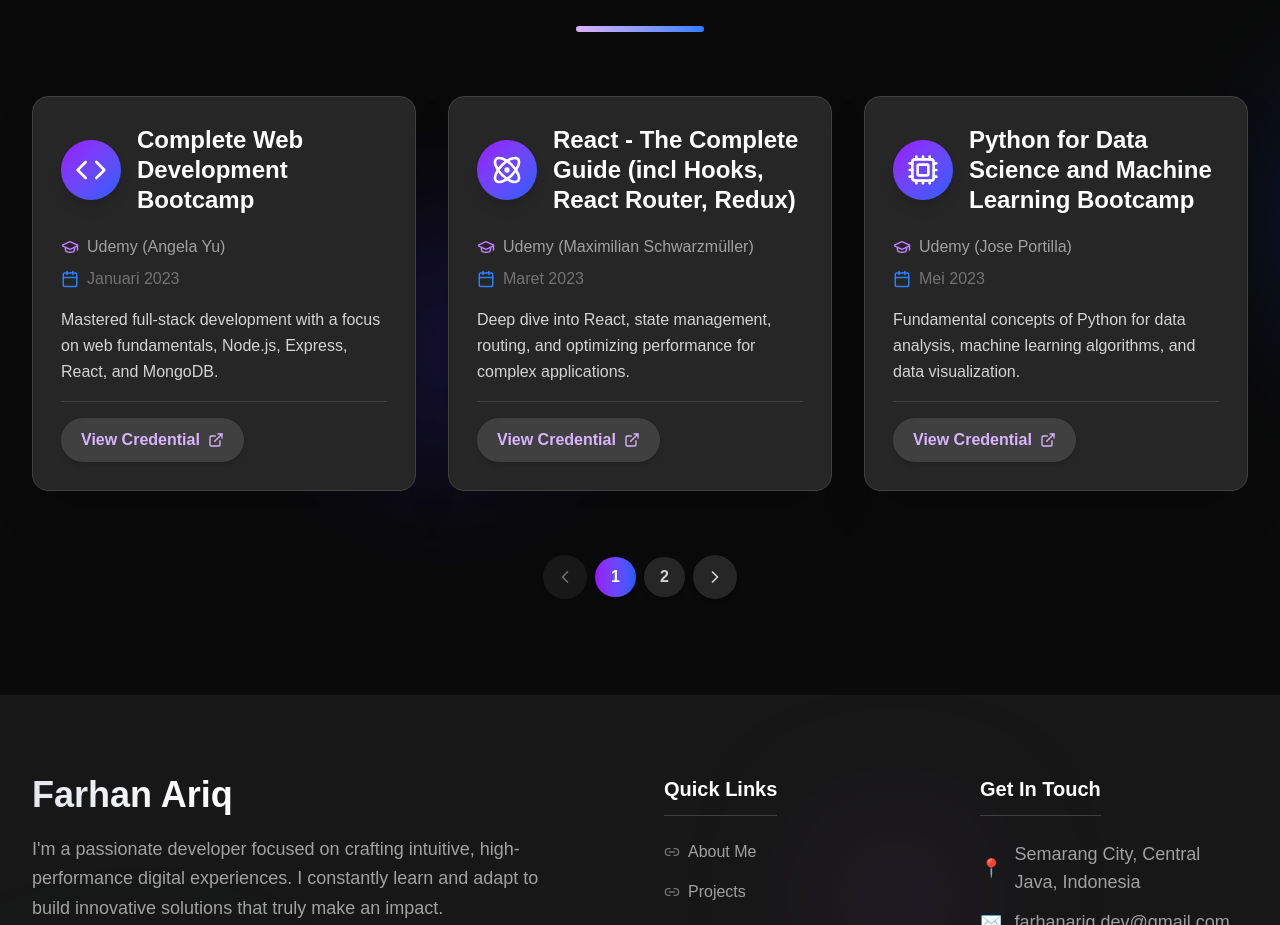
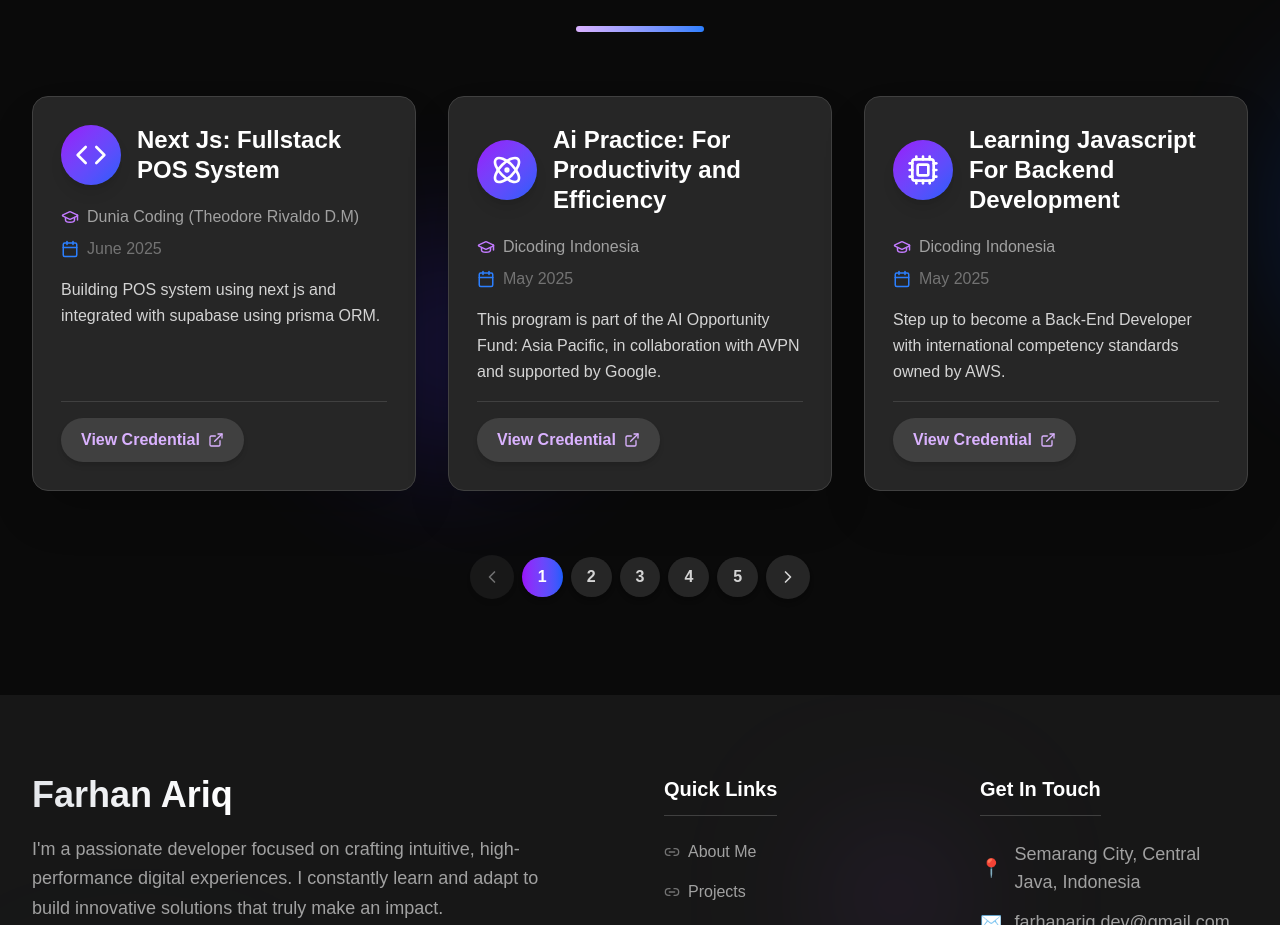
Before and after one commit to AriqF1/web-portofolio, a Next.js app: page / in a window 1280 px wide. Shown: the part 3244-4169 px from the top of the page. Built offline with nearby package versions, Linux system fonts and the light colour scheme.

Commit message:
feat: update certifications data with new entries and categories

```diff
--- a/src/data/certifications.ts
+++ b/src/data/certifications.ts
@@ -5,52 +5,157 @@ export interface Certification {
   url: string;
   icon?: string;
   description?: string;
+  category: "course" | "webinar";
 }
 
 export const certifications: Certification[] = [
   {
-    name: "Complete Web Development Bootcamp",
-    issuer: "Udemy (Angela Yu)",
-    date: "Januari 2023",
-    url: "https://www.udemy.com/certificate/UC-...",
+    name: "Next Js: Fullstack POS System",
+    issuer: "Dunia Coding (Theodore Rivaldo D.M)",
+    date: "June 2025",
+    url: "https://duniacoding.id/certificate/E-MC15-0032",
     icon: "Code",
     description:
-      "Mastered full-stack development with a focus on web fundamentals, Node.js, Express, React, and MongoDB.",
+      "Building POS system using next js and integrated with supabase using prisma ORM.",
+    category: "course",
   },
   {
-    name: "React - The Complete Guide (incl Hooks, React Router, Redux)",
-    issuer: "Udemy (Maximilian Schwarzmüller)",
-    date: "Maret 2023",
-    url: "https://www.udemy.com/certificate/UC-...",
+    name: "Ai Practice: For Productivity and Efficiency",
+    issuer: "Dicoding Indonesia",
+    date: "May 2025",
+    url: "https://www.dicoding.com/certificates/53XED8D7KPRN",
     icon: "Atom",
     description:
-      "Deep dive into React, state management, routing, and optimizing performance for complex applications.",
+      "This program is part of the AI Opportunity Fund: Asia Pacific, in collaboration with AVPN and supported by Google.",
+    category: "course",
   },
   {
-    name: "Python for Data Science and Machine Learning Bootcamp",
-    issuer: "Udemy (Jose Portilla)",
-    date: "Mei 2023",
-    url: "https://www.udemy.com/certificate/UC-...",
+    name: "Learning Javascript For Backend Development",
+    issuer: "Dicoding Indonesia",
+    date: "May 2025",
+    url: "https://www.dicoding.com/certificates/MRZMN125KPYQ",
     icon: "Cpu",
     description:
-      "Fundamental concepts of Python for data analysis, machine learning algorithms, and data visualization.",
+      "Step up to become a Back-End Developer with international competency standards owned by AWS.",
+    category: "course",
   },
   {
-    name: "AWS Certified Cloud Practitioner",
-    issuer: "Amazon Web Services (AWS)",
-    date: "Agustus 2024",
-    url: "https://www.credly.com/badges/...",
+    name: "Learning Cloud And AWS Gen Ai",
+    issuer: "Dicoding Indonesia",
+    date: "May 2025",
+    url: "https://www.dicoding.com/certificates/ERZREO4DMXYV",
     icon: "Cloud",
     description:
-      "Demonstrated foundational knowledge of AWS cloud concepts, services, security, and economics.",
+      "Learning cloud computing by referring to AWS's international competency standards.",
+    category: "course",
   },
   {
-    name: "Google IT Support Professional Certificate",
-    issuer: "Coursera (Google)",
-    date: "November 2022",
-    url: "https://www.coursera.org/account/accomplishments/certificate/...",
-    icon: "Laptop",
+    name: "Learning Cloud Basics",
+    issuer: "Dicoding Indonesia",
+    date: "April 2025",
+    url: "https://www.dicoding.com/certificates/NVP75EG8WXR0",
+    icon: "Cloud",
     description:
-      "Covered troubleshooting, customer service, networking, operating systems, and system administration.",
+      "Studying the world of cloud computing based on Google's international competency standards.",
+    category: "course",
+  },
+  {
+    name: "Laravel Filament: HR Management System",
+    issuer: "Dunia Coding (Arsadi)",
+    date: "April 2025",
+    url: "https://duniacoding.id/certificate/E-MC13-0004",
+    icon: "Code",
+    description:
+      "Building a HR management system website with laravel and using MySQL as a database.",
+    category: "course",
+  },
+  {
+    name: "React Js: Soccer Score Website",
+    issuer: "Dunia Coding (Arsadi)",
+    date: "April 2025",
+    url: "https://duniacoding.id/certificate/E-WO67-0001",
+    icon: "Volleyball",
+    description:
+      "Building a soccer score website using React JS and Tailwind CSS.",
+    category: "course",
+  },
+  {
+    name: "Laravel: Donation App Website",
+    issuer: "Dunia Coding (Yunus Febriansyah)",
+    date: "March 2025",
+    url: "https://duniacoding.id/certificate/E-WO66-0005",
+    icon: "Code",
+    description:
+      "Building a donation website using laravel and integrated with midtrans payment.",
+    category: "course",
+  },
+  {
+    name: "DevCoach 197: Back-End Python | REST API",
+    issuer: "Dicoding Indonesia (DevCoach 197)",
+    date: "June 2025",
+    url: "https://www.dicoding.com/events/9287",
+    icon: "",
+    description: "learning to create a web service using Django from scratch.",
+    category: "webinar",
+  },
+  {
+    name: "Failing Forward: Turning Setbacks into Growth in Tech",
+    issuer: "Indosat Ooredoo Hutchison Digital Camp",
+    date: "May 2025",
+    url: "https://www.dicoding.com/events/9237",
+    icon: "",
+    description:
+      "An exclusive webinar specifically for IDCamp Alumni that will discuss career preparation and soft skill development in the technology industry.",
+    category: "webinar",
+  },
+  {
+    name: "DevCoach 194: Data Engineering | ETL: Data Engineer",
+    issuer: "Dicoding Indonesia (DevCoach 194)",
+    date: "May 2025",
+    url: "https://www.dicoding.com/events/9260",
+    icon: "",
+    description:
+      "building a solid data engineering foundation! Starting from understanding the basic concepts of data processing to building ETL pipelines using Python.",
+    category: "webinar",
+  },
+  {
+    name: "DevCoach 193: React | Hooks and State Management",
+    issuer: "Dicoding Indonesia (DevCoach 193)",
+    date: "May 2025",
+    url: "https://www.dicoding.com/events/9252",
+    icon: "",
+    description:
+      "React Hooks come as a new approach that simplifies the way we manage state and side effects in React.",
+    category: "webinar",
+  },
+  {
+    name: "IDCamp x Dicoding - Web3 Engineering for Developers",
+    issuer: "Indosat Ooredoo Hutchison Digital Camp",
+    date: "April 2025",
+    url: "https://www.dicoding.com/events/9222",
+    icon: "",
+    description:
+      "begin to change the way applications and digital services are built, now Web3 comes with a system that is more transparent, secure, and empowers users.",
+    category: "webinar",
+  },
+  {
+    name: "DevCoach 189: React | Lifecycle Component",
+    issuer: "Dicoding Indonesia (DevCoach 189)",
+    date: "April 2025",
+    url: "https://www.dicoding.com/events/9217",
+    icon: "",
+    description:
+      "discussing what the lifecycle is in React components, starting from when the component is created, rendered, and then removed.",
+    category: "webinar",
+  },
+  {
+    name: "DevCoach 188: Soft Skill | Build a Positive Mindset for Progressive Skills",
+    issuer: "Dicoding Indonesia (DevCoach 188)",
+    date: "March 2025",
+    url: "https://www.dicoding.com/events/9212",
+    icon: "",
+    description:
+      "The strength of the mindset depends on us: to give up or to fully optimize it.",
+    category: "webinar",
   },
 ];
```
